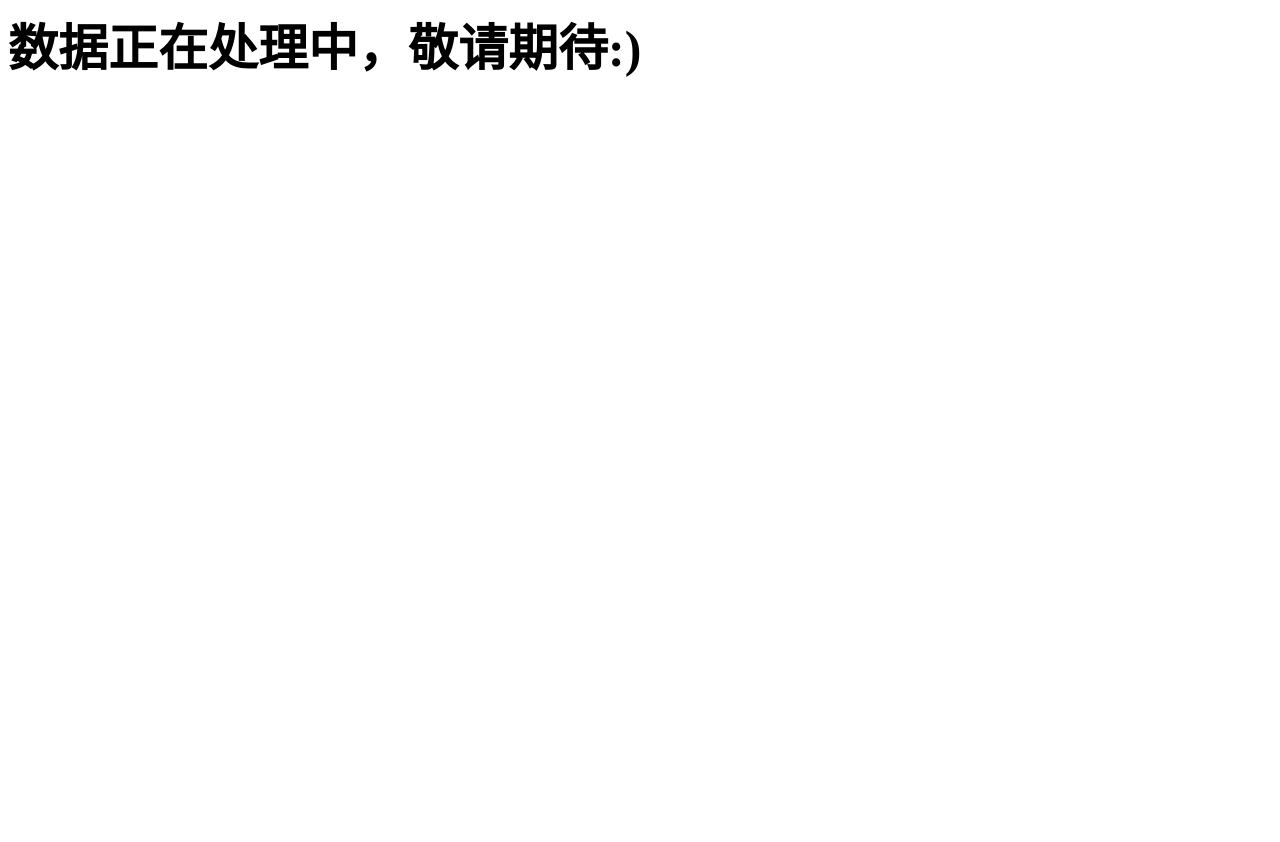
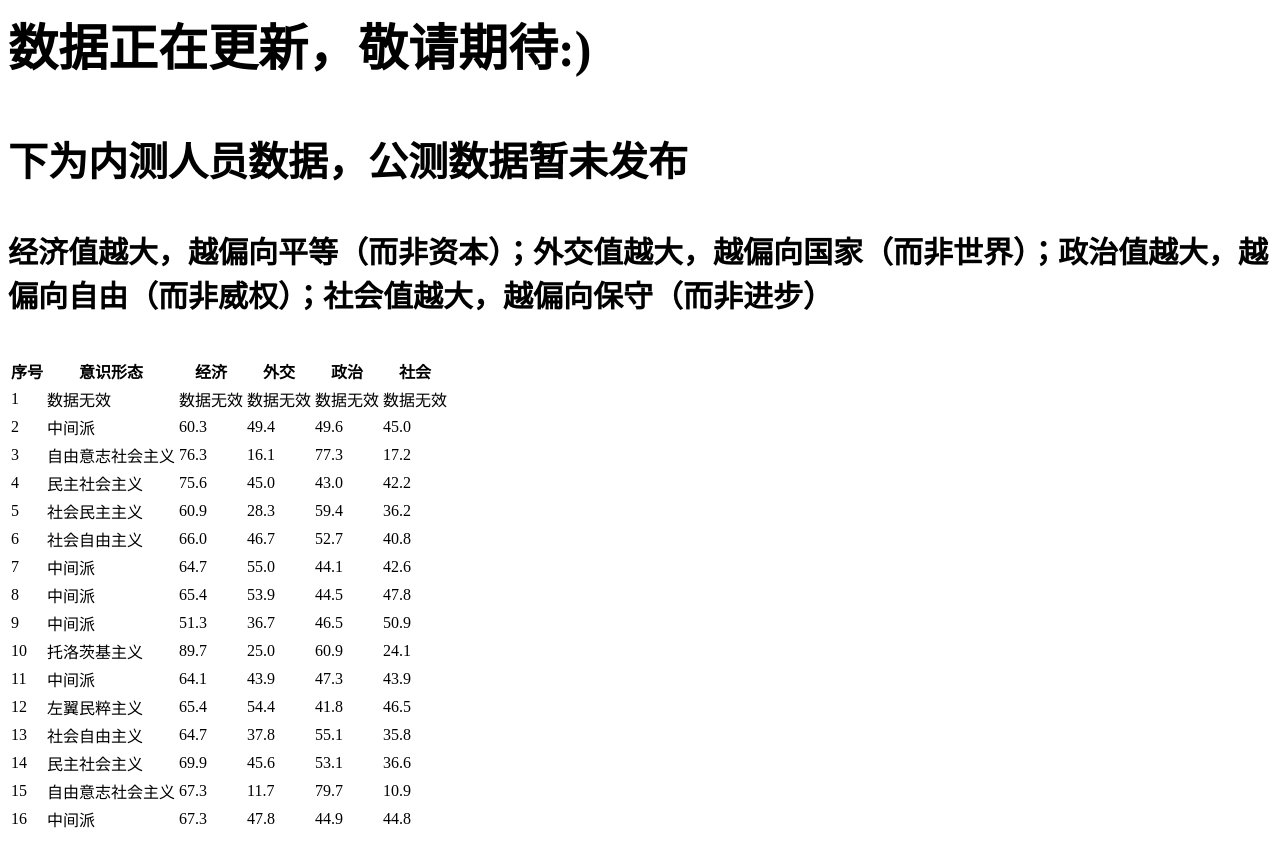
Before and after one commit to wzmsideology/wzmsideology.github.io, a plain HTML site: page index.html in a window 1280 px wide. Before the commit the page ends 800 px from the top, so only its background shows below. Drawn offline with Linux system fonts and the light colour scheme.

Commit message:
Update index.html

```diff
--- a/index.html
+++ b/index.html
@@ -5,7 +5,146 @@
 </head>
 <body>
 
-<h3 style="font-size: 50px;">数据正在处理中，敬请期待:)</h3>
-
+<h3 style="font-size: 50px;">数据正在更新，敬请期待:)</h3>
+<h3 style="font-size: 40px;">下为内测人员数据，公测数据暂未发布</h3>
+<h4 style="font-size: 30px;">经济值越大，越偏向平等（而非资本）；外交值越大，越偏向国家（而非世界）；政治值越大，越偏向自由（而非威权）；社会值越大，越偏向保守（而非进步）</h3>
+<table>
+    <tr>
+        <th>序号</th>
+        <th>意识形态</th>
+        <th>经济</th>
+        <th>外交</th>
+        <th>政治</th>
+        <th>社会</th>
+    </tr>
+    <tr>
+        <td>1</td>
+        <td>数据无效</td>
+        <td>数据无效</td>
+        <td>数据无效</td>
+        <td>数据无效</td>
+        <td>数据无效</td>
+    </tr>
+    <tr>
+        <td>2</td>
+        <td>中间派</td>
+        <td>60.3</td>
+        <td>49.4</td>
+        <td>49.6</td>
+        <td>45.0</td>
+    </tr>
+    <tr>
+        <td>3</td>
+        <td>自由意志社会主义</td>
+        <td>76.3</td>
+        <td>16.1</td>
+        <td>77.3</td>
+        <td>17.2</td>
+    </tr>
+    <tr>
+        <td>4</td>
+        <td>民主社会主义</td>
+        <td>75.6</td>
+        <td>45.0</td>
+        <td>43.0</td>
+        <td>42.2</td>
+    </tr>
+    <tr>
+        <td>5</td>
+        <td>社会民主主义</td>
+        <td>60.9</td>
+        <td>28.3</td>
+        <td>59.4</td>
+        <td>36.2</td>
+    </tr>
+    <tr>
+        <td>6</td>
+        <td>社会自由主义</td>
+        <td>66.0</td>
+        <td>46.7</td>
+        <td>52.7</td>
+        <td>40.8</td>
+    </tr>
+    <tr>
+        <td>7</td>
+        <td>中间派</td>
+        <td>64.7</td>
+        <td>55.0</td>
+        <td>44.1</td>
+        <td>42.6</td>
+    </tr>
+    <tr>
+        <td>8</td>
+        <td>中间派</td>
+        <td>65.4</td>
+        <td>53.9</td>
+        <td>44.5</td>
+        <td>47.8</td>
+    </tr>
+    <tr>
+        <td>9</td>
+        <td>中间派</td>
+        <td>51.3</td>
+        <td>36.7</td>
+        <td>46.5</td>
+        <td>50.9</td>
+    </tr>
+    <tr>
+        <td>10</td>
+        <td>托洛茨基主义</td>
+        <td>89.7</td>
+        <td>25.0</td>
+        <td>60.9</td>
+        <td>24.1</td>
+    </tr>
+    <tr>
+        <td>11</td>
+        <td>中间派</td>
+        <td>64.1</td>
+        <td>43.9</td>
+        <td>47.3</td>
+        <td>43.9</td>
+    </tr>
+    <tr>
+        <td>12</td>
+        <td>左翼民粹主义</td>
+        <td>65.4</td>
+        <td>54.4</td>
+        <td>41.8</td>
+        <td>46.5</td>
+    </tr>
+    <tr>
+        <td>13</td>
+        <td>社会自由主义</td>
+        <td>64.7</td>
+        <td>37.8</td>
+        <td>55.1</td>
+        <td>35.8</td>
+    </tr>
+    <tr>
+        <td>14</td>
+        <td>民主社会主义</td>
+        <td>69.9</td>
+        <td>45.6</td>
+        <td>53.1</td>
+        <td>36.6</td>
+    </tr>
+    <tr>
+        <td>15</td>
+        <td>自由意志社会主义</td>
+        <td>67.3</td>
+        <td>11.7</td>
+        <td>79.7</td>
+        <td>10.9</td>
+    </tr>
+    <tr>
+        <td>16</td>
+        <td>中间派</td>
+        <td>67.3</td>
+        <td>47.8</td>
+        <td>44.9</td>
+        <td>44.8</td>
+    </tr>
+</table>
 </body>
 </html>
```
